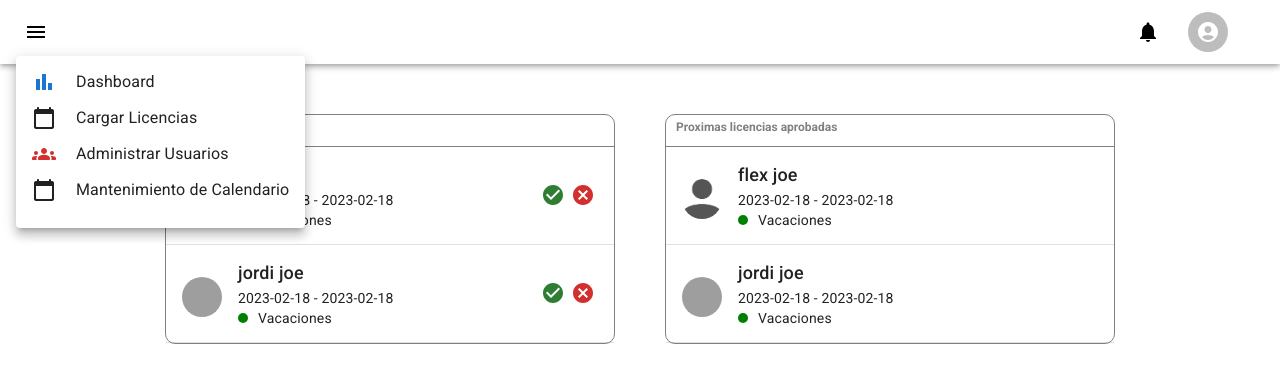
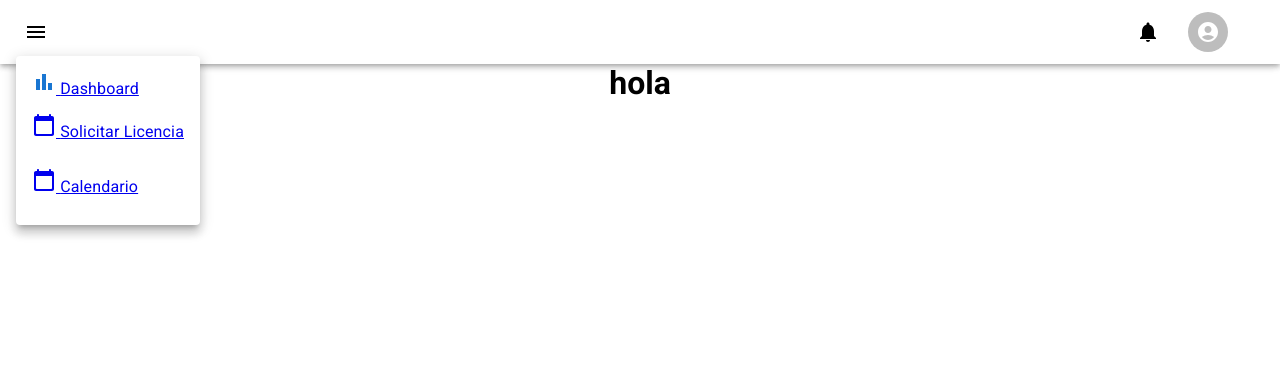
Before and after one commit to PJoaquin-adviters/Proyecto-final-adviters, a React (Create React App) app: page / in a window 1280 px wide. Both pictures are taken after a click on the button 36 px from the left and 32 px from the top of the page. Shown: the top 382 px of the page. Built offline with nearby package versions, Linux system fonts and the light colour scheme; grey boxes are pictures that could not be loaded.

Commit message:
Crea userDataProvider  y context
Provee datos a toda la app para sus diferentes funcionalidades. Además, gestiona el renderizado según si es un usuario o un supervisor

```diff
--- a/src/App.js
+++ b/src/App.js
@@ -10,11 +10,12 @@ import Weather from "./components/Weather/Weather";
 import DashboardPageSupervisor from "./Pages/DashboardPageSupervisor/DashboardPageSupervisor";
 import CalendarPage from "./Pages/CalendarPage/CalendarPage";
 import AdministrarUsuariosPage from "./Pages/AdministrarUsuariosPage/AdministrarUsuariosPage";
-import UserTypeContext from "./context/UserTypeContext";
+import UserDataContext from "./context/UserDataContext";
 
 function App() {
 
-  const {idRol} = useContext(UserTypeContext);
+  const {dataUser} = useContext(UserDataContext);
+  console.log(dataUser)
 
   return (
         <div className="App">
@@ -23,9 +24,9 @@ function App() {
             <Route path="/login" element={<LoginPage />} />
             <Route path="/" element={<Layout />}>
 
-              {(idRol === 0) ?
+              {(dataUser.idRol === 0) ?
                 <Route index element={<DashboardPageSupervisor />} /> :
-                <Route index element={<h1>hola</h1>} />
+                <Route index element={<h1>hola {dataUser.name} {dataUser.lastname}</h1>} />
               }
 
               <Route path="/user" element={<User />} />
--- a/src/Pages/CalendarPage/CalendarPage.jsx
+++ b/src/Pages/CalendarPage/CalendarPage.jsx
@@ -9,7 +9,7 @@ import "./CalendarPage.css";
 import { Button, TextField } from "@mui/material";
 import BasicModal from "../../components/BasicModal/BasicModal";
 import Loading from "../../components/Loading/Loading";
-import UserTypeContext from "../../context/UserTypeContext";
+import UserDataContext from "../../context/UserDataContext";
 
 const holidayFakeApi = [
   {
@@ -76,7 +76,8 @@ const holidayFakeApi = [
 
 const CalendarPage = () => {
   const [holidays, setHolidays] = useState(null);
-  const {idRol} = useContext(UserTypeContext);
+  const {dataUser} = useContext(UserDataContext);
+
 
   useEffect(() => {
     setHolidays(holidayFakeApi);
@@ -100,7 +101,7 @@ const CalendarPage = () => {
                 Feriados
               </Typography>
 
-              {idRol === 0 && (
+              {dataUser.idRol === 0 && (
                 <>
                   <BasicModal
                     titulo="Crear nuevo Feriado"
--- a/src/Pages/CargarLicenciaPage/CargarLicenciaPage.jsx
+++ b/src/Pages/CargarLicenciaPage/CargarLicenciaPage.jsx
@@ -148,7 +148,7 @@ const CargarLicenciaPage = () => {
                   <input type="date" name="startDate" onChange={handleChange} />
                   value={form?.startDate}
                   error = {errores.startDate}
-                  helpertext = {errores.startDate}/>
+                  helpertext = {errores.startDate}
                 </span>
                 <span className="cl-calendario-widget">
                   <Typography variant="overline">HASTA</Typography>
--- a/src/Pages/LoginPage/LoginPage.jsx
+++ b/src/Pages/LoginPage/LoginPage.jsx
@@ -4,26 +4,34 @@ import { Box, Button, TextField, Typography } from "@mui/material";
 import ArrowForwardIcon from "@mui/icons-material/ArrowForward";
 import waves from "../../assets/img/waves.png";
 import { useNavigate } from "react-router-dom";
-import LoginContext from "../../context/LoginContext";
 import fondo1 from "../../assets/img/fondo1.jpg";
 import logoAdviters from "../../assets/img/adviterslogo.png";
-import UserTypeContext from "../../context/UserTypeContext";
+import UserDataContext from "../../context/UserDataContext";
 import { getUsers } from "../../services/UsersService";
+import foto from "../../assets/img/fotoPerfil.jpg"
 
 const LoginPage = () => {
-  const {idRol, setIdRol} = useContext(UserTypeContext);
+  const {dataUser, abrirSesion, setDataUser, cerrarSesion } = useContext(UserDataContext);
   const [userAuth, setUserAuth] = useState("");
   const [passwordAuth, setPasswordAuth] = useState("");
 
   const navigate = useNavigate();
-  const { abrirSesion } = useContext(LoginContext);
 
   const handleClick = (e) => {
     e.preventDefault();
-    abrirSesion(true);
-    //aca setear si el useState es 0 -> supervisor o 1-> usuario
-    //setIdRol()
+
+    //aca pedimos el user según el mail + contraseña y lo mandamos
+    const user = {
+      name : "iara",
+      lastname : "pou",
+      idRol: 1,
+      userPicture: foto
+    }
+
+    abrirSesion(user);
     navigate("/");
+
+
   };
 
   return (
--- a/src/components/DropDownMenu/DropDownMenu.jsx
+++ b/src/components/DropDownMenu/DropDownMenu.jsx
@@ -1,4 +1,5 @@
 import React, { useState } from "react";
+import { Link } from "react-router-dom";
 import Menu from "@mui/material/Menu";
 import IconButton from "@mui/material/IconButton";
 import MenuItem from "@mui/material/MenuItem";
@@ -45,13 +46,16 @@ const CustomizedMenus = ({ name, botonIcono, listItems }) => {
         {listItems.map((el, index) => (
           <MenuItem
             key={`${name}-${index}`}
-            onClick={() => redirect(el.path, el.text)}
+            // onClick={() => redirect(el.path, el.text)}
             sx={{
               display: "flex",
               gap: "20px",
             }}
           >
+            <Link to={el.path}>
             {el.icono} {el.text}
+            </Link>
+            {/* poner link, link to.  */}
           </MenuItem>
         ))}
       </Menu>
--- a/src/components/Header/Header.jsx
+++ b/src/components/Header/Header.jsx
@@ -10,13 +10,13 @@ import MenuIcon from "@mui/icons-material/Menu";
 import NotificationsIcon from "@mui/icons-material/Notifications";
 import { Avatar } from "@mui/material";
 import AccountCircleIcon from "@mui/icons-material/AccountCircle";
-import UserTypeContext from "../../context/UserTypeContext";
-
+import UserDataContext from "../../context/UserDataContext";
 // css
 import "./Header.css";
 
 const Header = () => {
-  const {idRol} = useContext(UserTypeContext);
+  const {dataUser} = useContext(UserDataContext);
+  const {idRol} = dataUser;
 
   const avatar = (
     <Avatar>
--- a/src/components/UserContext/UserContext.jsx
+++ /dev/null
@@ -1,5 +0,0 @@
-import React, { useState } from "react";
-
-const UserContext = React.createContext(null);
-
-export default UserContext;
--- a/src/context/LoginContext.jsx
+++ /dev/null
@@ -1,23 +0,0 @@
-import { createContext, useState } from "react";
-
-const LoginContext = createContext();
-
-export const LoginContextProvider = ({ children }) => {
-  const [cuenta, setCuenta] = useState(null);
-
-  const abrirSesion = (user) => {
-    setCuenta(true);
-  };
-
-  const cerrarSesion = () => {
-    setCuenta(null);
-  };
-
-  return (
-    <LoginContext.Provider value={{ cuenta, cerrarSesion, abrirSesion }}>
-      {children}
-    </LoginContext.Provider>
-  );
-};
-
-export default LoginContext;
--- /dev/null
+++ b/src/context/UserDataContext.jsx
@@ -0,0 +1,42 @@
+import React, { createContext, useContext, useState } from "react";
+import axios from "axios";
+
+const UserDataContext = createContext();
+const UserDataProvider = ({ children }) => {
+  const innitData = {
+    name: "",
+    lastname: "",
+    idRol: null,
+    userPicture: "",
+  };
+
+  const [dataUser, setDataUser] = useState(innitData);
+
+  const abrirSesion = (user) => {
+    //setear la data con la base
+    //id = 0 supervisor, 1 es user
+    // axios.post()
+    setDataUser({
+      name: user.name,
+      lastname: user.lastname,
+      idRol: user.idRol,
+      userPicture: user.userPicture,
+    });
+
+  };
+
+  const cerrarSesion = () => {
+    //setear data como null, se cierra
+    setDataUser(null);
+  };
+
+    return (
+      <UserDataContext.Provider value={{ dataUser, abrirSesion, cerrarSesion }}>
+        {children}
+      </UserDataContext.Provider>
+    );
+
+};
+
+export { UserDataProvider };
+export default UserDataContext;
--- a/src/context/UserTypeContext.jsx
+++ /dev/null
@@ -1,18 +0,0 @@
-import { createContext, useState } from "react";
-
-const UserTypeContext = createContext();
-
-const UserTypeProvider = ({ children }) => {
-    //0 = supervisor
-    //1 = usuario
-  const [idRol, setIdRol] = useState(0);
-
-  return (
-    <UserTypeContext.Provider value={{ idRol, setIdRol }}>
-      {children}
-    </UserTypeContext.Provider>
-  );
-};
-
-export {UserTypeProvider};
-export default UserTypeContext;
```
Also changed, not shown: src/index.js (+3 -6 lines), src/assets/img/fotoPerfil.jpg (added).
